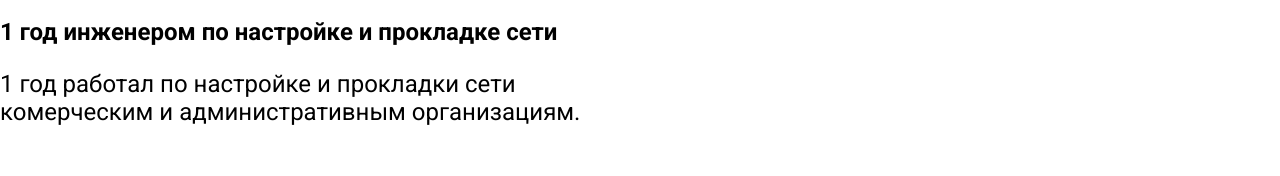
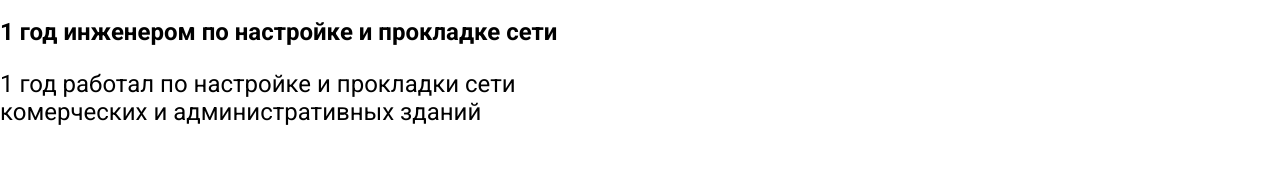
Before and after one commit to zavtra1000/portfolio, a plain HTML site: page index.html in a window 1280 px wide. Shown: the part 2649-2825 px from the top of the page. Drawn offline with Linux system fonts and the light colour scheme.

```diff
--- a/index.html
+++ b/index.html
@@ -128,8 +128,7 @@
           1 год инженером по настройке и прокладке сети
         </h3>
         <p class="work-two text-info">
-          1 год работал по настройке и прокладки сети комерческим и
-          административным организациям.
+          1 год работал по настройке и прокладки сети комерческих и административных зданий
         </p>
       </div>
     </div>
```
